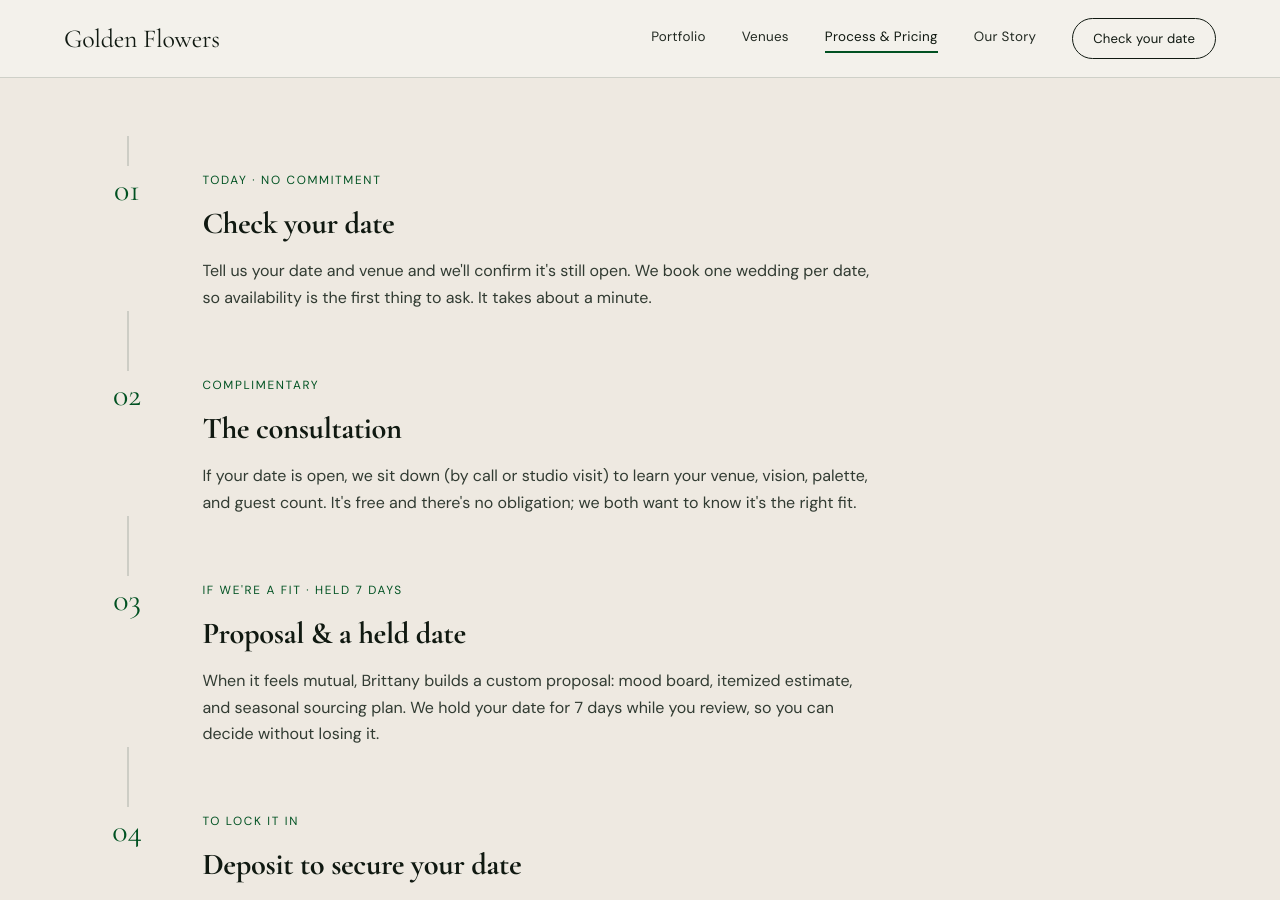
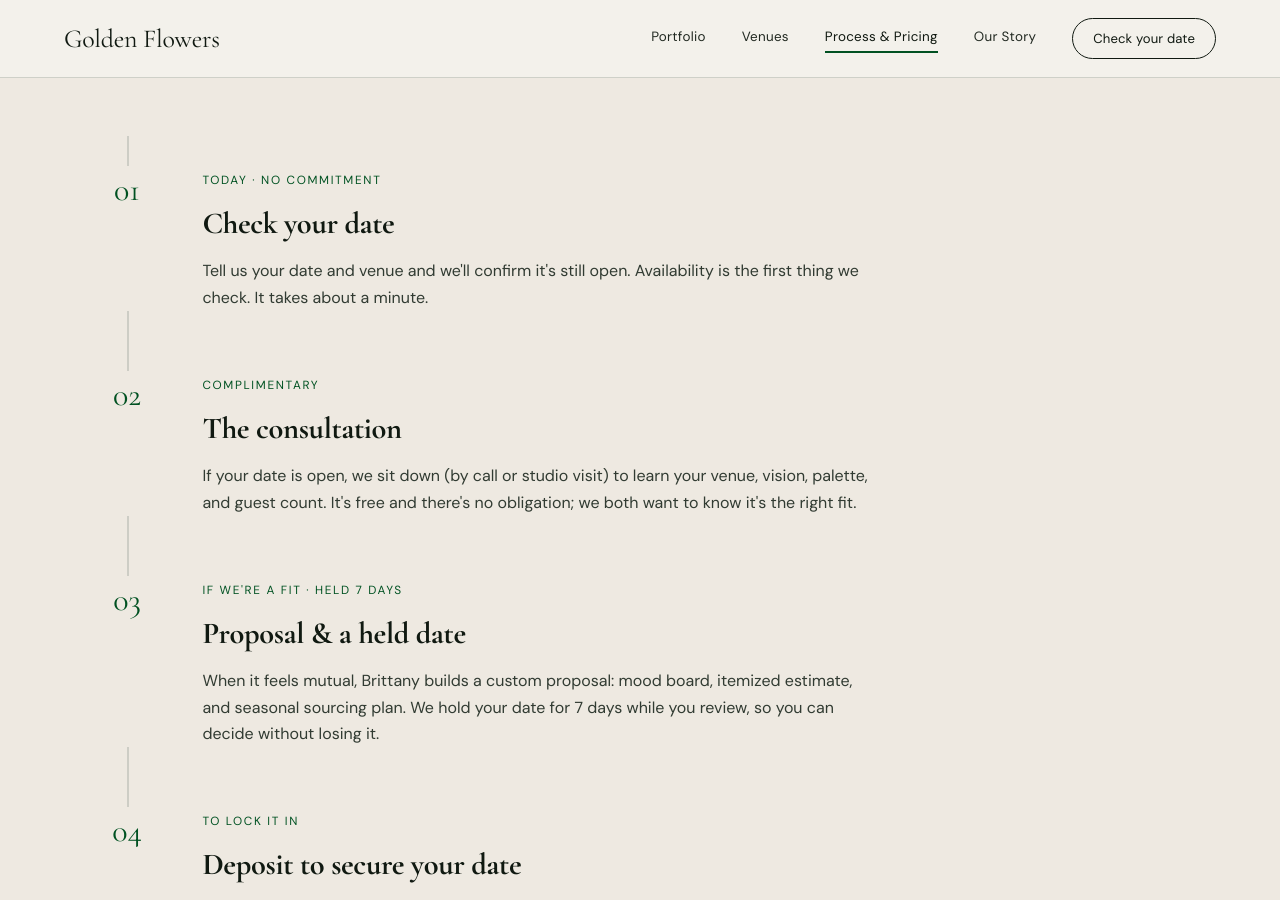
Before and after one commit to jshplhm/goldenflowers, a Jekyll site: the page built from weddings/index.md, in a window 1280 px wide and 900 px high, scrolled down 894 px. Built offline with Jekyll 4.4.1, drawn with Linux system fonts in a browser that asks for light colours.

Commit message:
Update _data/weddings.yml (via Pages CMS)

```diff
--- a/_data/weddings.yml
+++ b/_data/weddings.yml
@@ -17,9 +17,8 @@ process:
     - number: "01"
       when: Today · no commitment
       title: Check your date
-      body: Tell us your date and venue and we'll confirm it's still open. We book one
-        wedding per date, so availability is the first thing to ask. It takes
-        about a minute.
+      body: Tell us your date and venue and we'll confirm it's still open.
+        Availability is the first thing we check. It takes about a minute.
     - number: "02"
       when: Complimentary
       title: The consultation
```
